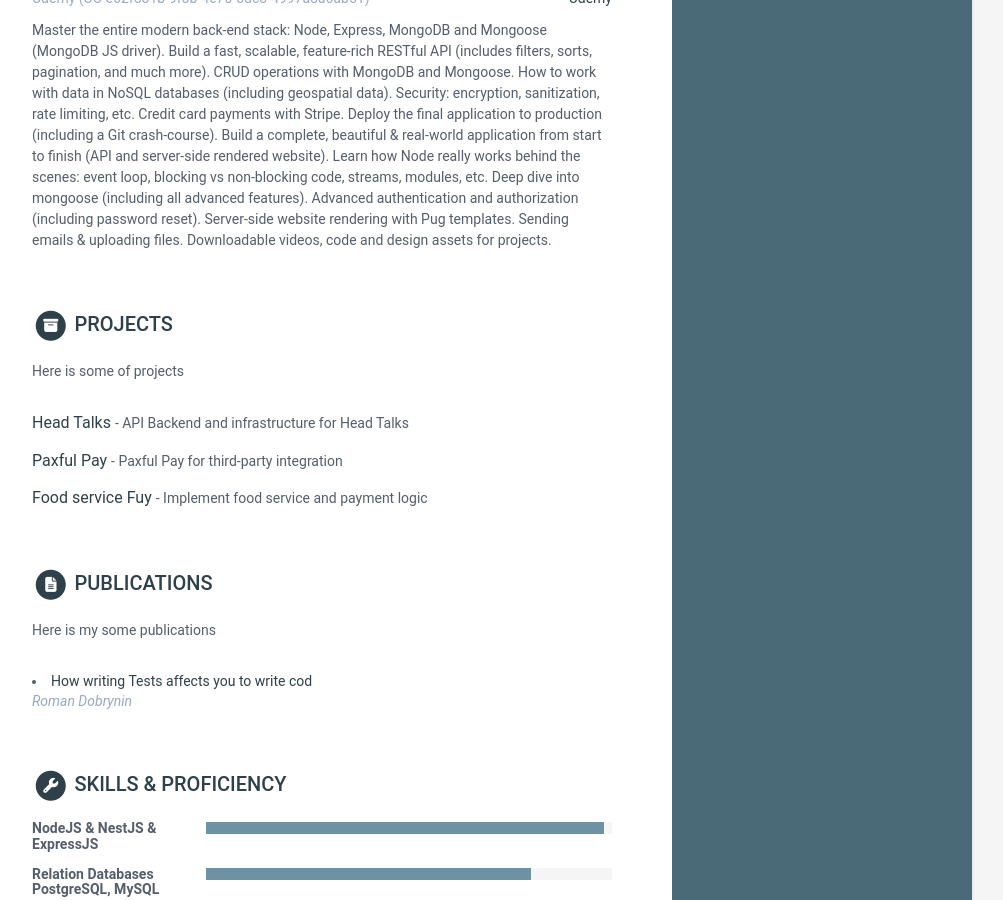
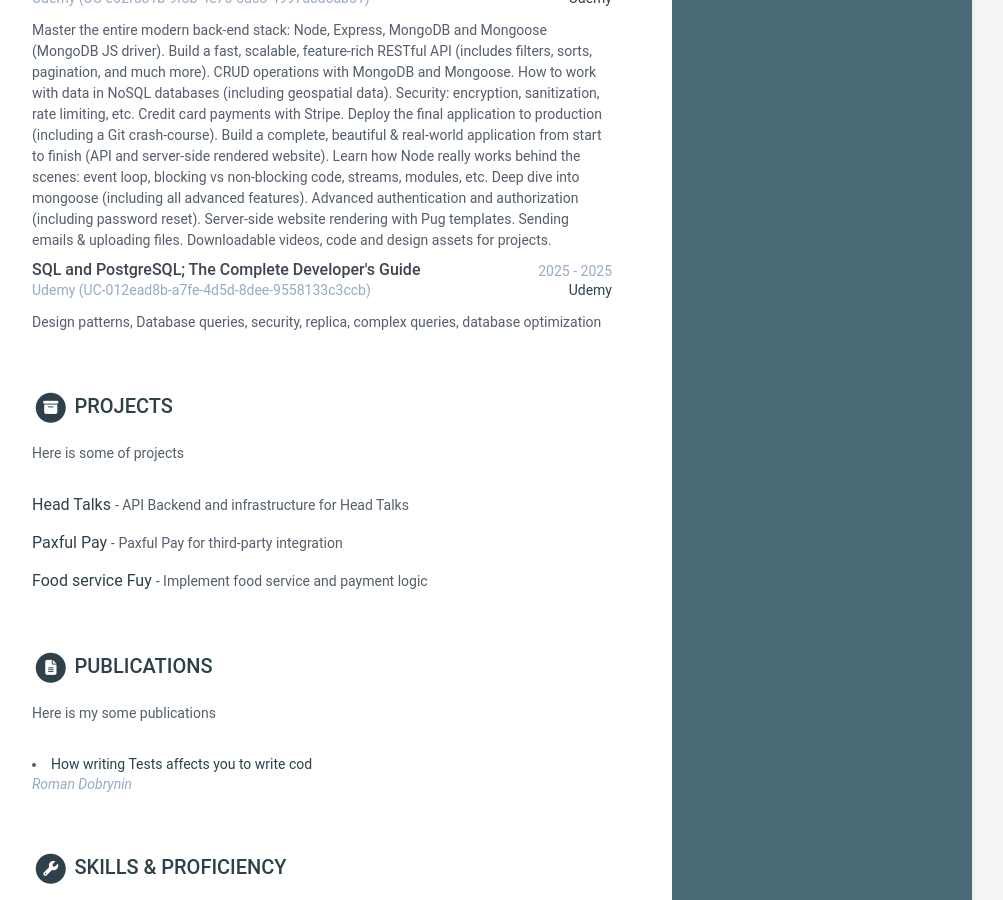
Before and after one commit to rdobrynin/rdobrynin.github.io, a Jekyll site: the page built from index.html, in a window 1280 px wide and 900 px high, scrolled down 2337 px. Shown: the whole window, without its empty margins (168-1171 px from the left). Built offline with Jekyll 4.4.1, drawn with Linux system fonts in a browser that asks for light colours.

Commit message:
add skill

```diff
--- a/_data/data.yml
+++ b/_data/data.yml
@@ -195,6 +195,18 @@ certifications:
             Sending emails & uploading files.
             Downloadable videos, code and design assets for projects.
 
+        - name: SQL and PostgreSQL; The Complete Developer's Guide
+          start: 2025
+          end: 2025
+          organization: Udemy
+          credentialid: UC-012ead8b-a7fe-4d5d-8dee-9558133c3ccb
+          credentialurl: https://www.udemy.com/certificate/UC-012ead8b-a7fe-4d5d-8dee-9558133c3ccb/
+          credentialname: Udemy
+          details: |
+            Design patterns, Database queries, security, replica, complex queries, database optimization
+
+
+
 
 
 projects:
```
